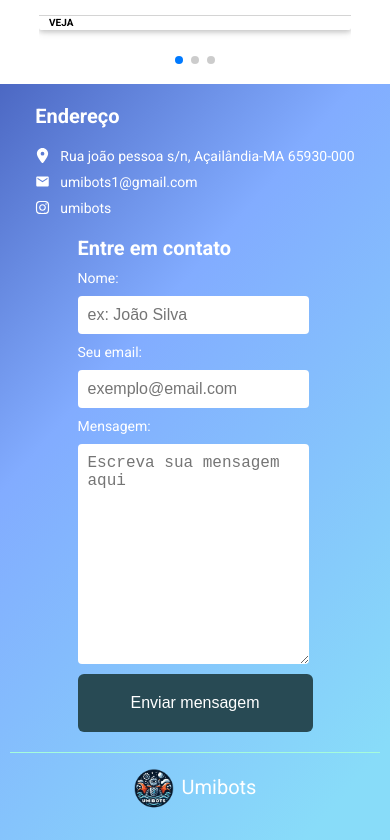
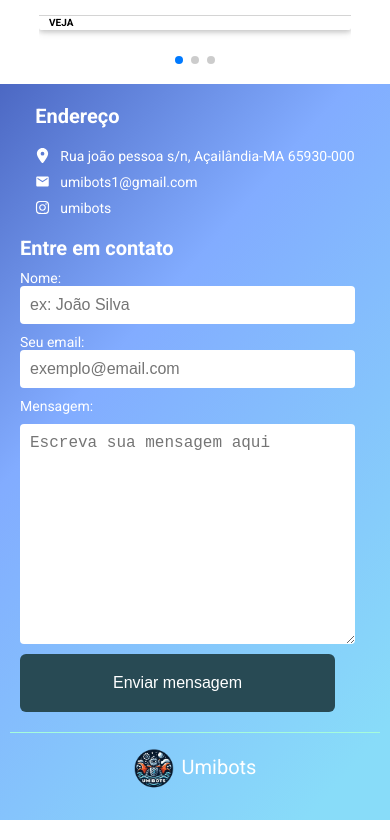
Before and after one commit to marcoslucas28/desenhandoConexoes, a React (Vite) app: page / in a window 390 px wide. Shown: the part 1515-2355 px from the top of the page. Built offline with nearby package versions, Linux system fonts and the light colour scheme.

Commit message:
make footer responsive

```diff
--- a/src/components/Footer/index.jsx
+++ b/src/components/Footer/index.jsx
@@ -55,13 +55,18 @@ export function Footer(){
                 <Form>
                     <h1>Entre em contato</h1>
 
-                    <span>Nome:</span>
 
-                    <input type="text" placeholder='ex: João Silva' onChange={(e) => setName(e.target.value)} value={name} />
+                    <div id='name'>
+                        <div>
+                            <span>Nome:</span>
+                            <input type="text" placeholder='ex: João Silva' onChange={(e) => setName(e.target.value)} value={name} />
+                        </div>
 
-                    <span>Seu email:</span>
-
-                    <input type="email" placeholder='exemplo@email.com' onChange={(e) => setEmail(e.target.value)} value={email} />
+                        <div>
+                            <span>Seu email:</span>
+                            <input type="email" placeholder='exemplo@email.com' onChange={(e) => setEmail(e.target.value)} value={email} />
+                        </div>
+                    </div>
 
                     <span>Mensagem:</span>
                     <textarea placeholder='Escreva sua mensagem aqui' value={message} onChange={(e) => setMessage(e.target.value)}></textarea>
--- a/src/components/Footer/styles.js
+++ b/src/components/Footer/styles.js
@@ -1,4 +1,6 @@
 import styled from 'styled-components'
+
+import { DEVICE_BREAKPOINTS } from '../../styles/deviceBreakpoints'
 
 export const Container = styled.footer`
     display: flex;
@@ -16,6 +18,24 @@ export const Form = styled.form`
     display: flex;
     flex-direction: column;
     gap: 1rem;
+    width: 100%;
+    max-width: 60rem;
+
+    #name {
+        display: flex;
+        flex-direction: column;
+        gap: 1rem;
+
+        @media (min-width: ${DEVICE_BREAKPOINTS.TABLET}){
+            flex-direction: row;
+
+            div {
+                display: flex;
+                flex-direction: column;
+                gap: 1rem;
+            }
+        }
+    }
 
     h1 {
         font-size: 2rem;
@@ -32,7 +52,7 @@ export const Form = styled.form`
     }
 
     button {
-        width: 100%;
+        width: 90%;
         border-radius: 6px;
         border: none;
         padding: 2rem;
@@ -46,6 +66,10 @@ export const Form = styled.form`
             opacity: 1;
             filter: none;
         }
+
+        @media (min-width: ${DEVICE_BREAKPOINTS.TABLET}){
+            width: 70%;
+        }
     }
 
     textarea {
@@ -56,6 +80,12 @@ export const Form = styled.form`
         font-size: 1.6rem;
         height: 20rem;
         border-radius: 4px;
+
+
+        @media (min-width: ${DEVICE_BREAKPOINTS.TABLET}){
+            height: 10rem;
+            width: 70%;
+        }
     }
 
     span {
@@ -99,6 +129,11 @@ export const Content = styled.div`
     justify-content: center;
     align-items: center;
     width: 100%;
+
+    @media (min-width: ${DEVICE_BREAKPOINTS.TABLET}){
+        flex-direction: row;
+        align-items: baseline;
+    }
 `
 
 export const SocialMedia = styled.div`
```
